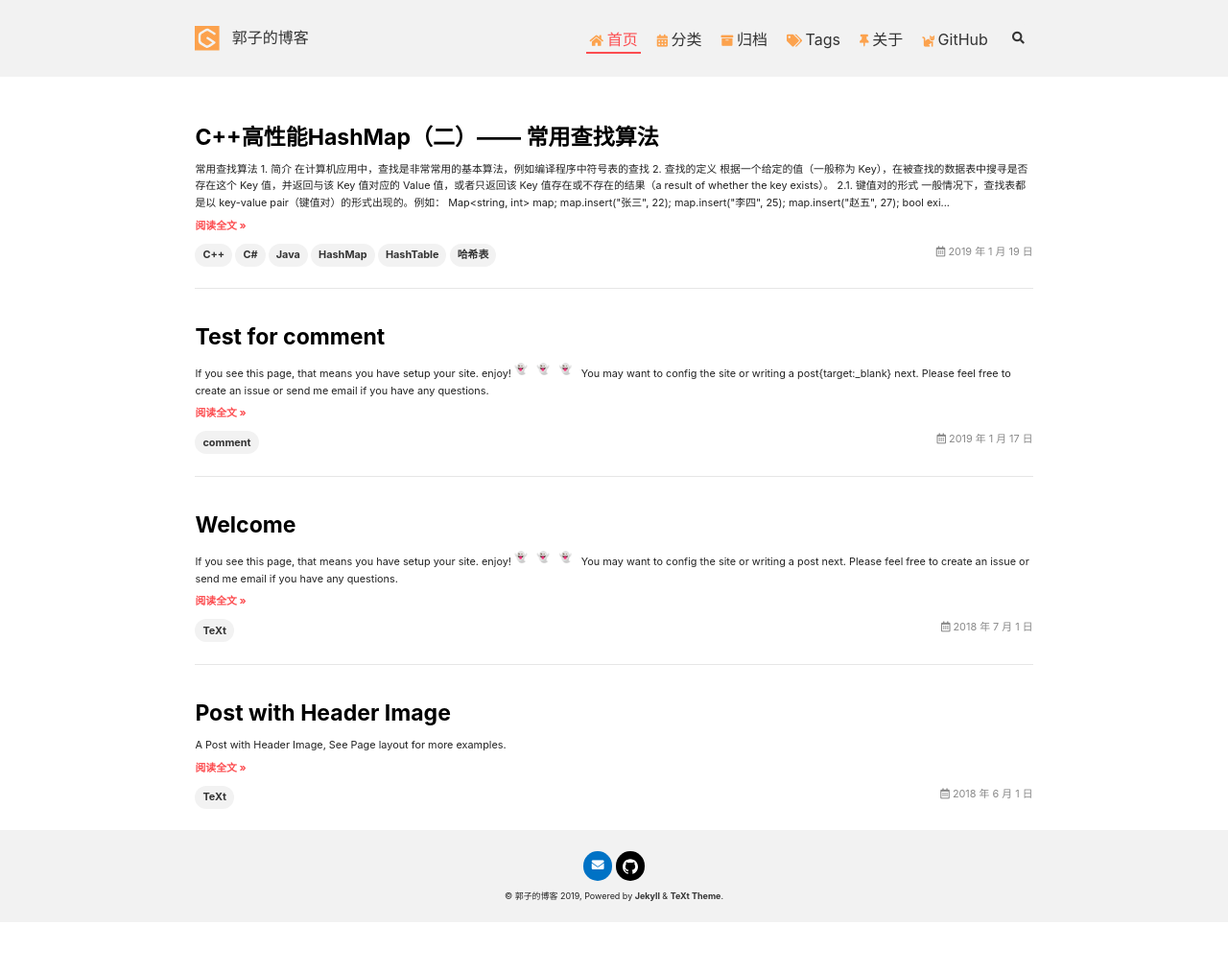
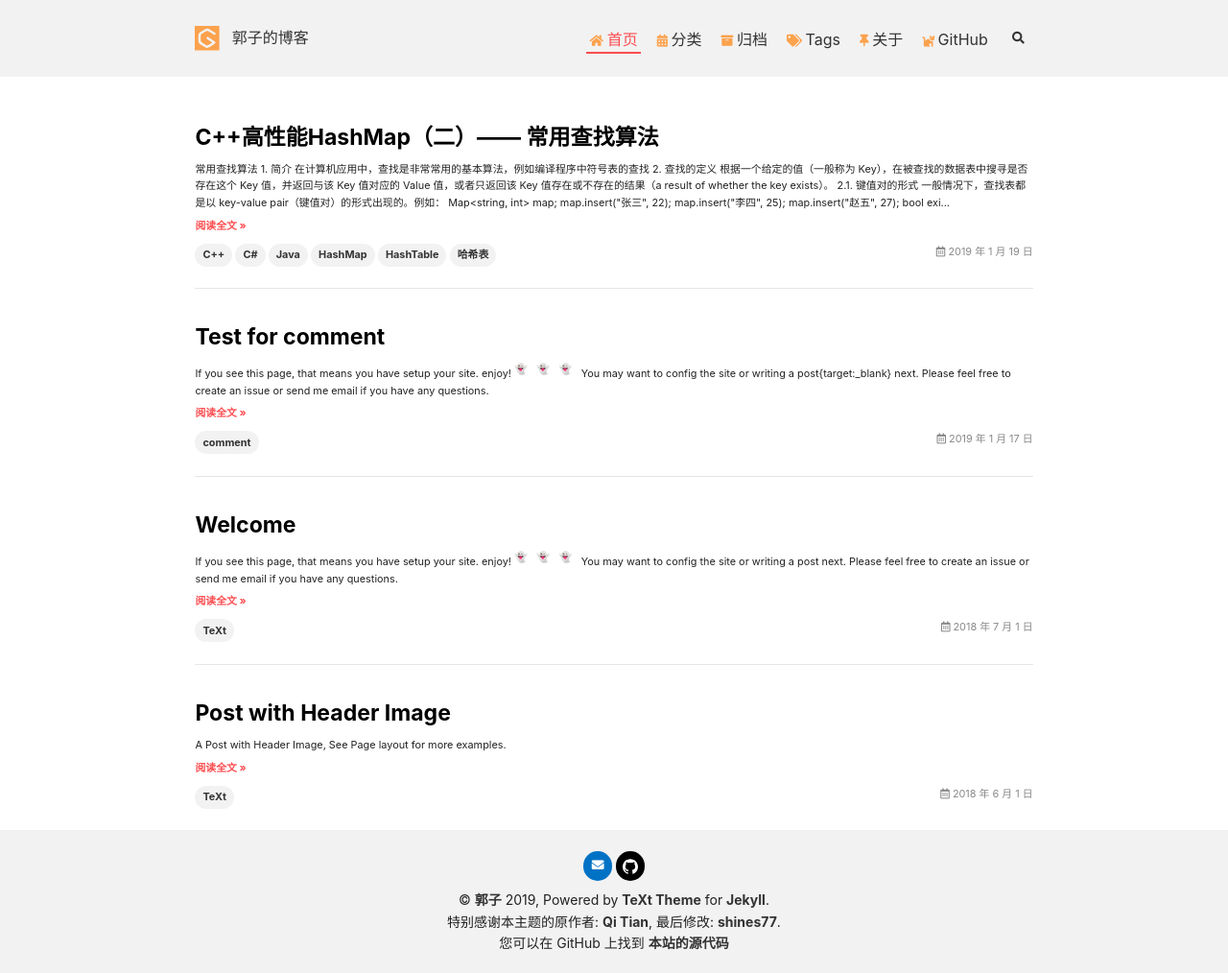
Before and after one commit to shines77/shines77.github.io, a Jekyll site: the page built from index.html, in a window 1280 px wide and 1014 px high. Shown: the whole window at 96% size. Built offline with Jekyll 4.4.1, drawn with Linux system fonts in a browser that asks for light colours; nearby versions of some CDN libraries; emoji names are drawn with the system emoji font; the list of posts is cut into pages by our own code.

Commit message:
* 为_config.yaml添加了一些配置选项, 并优化了配置选项的顺序; * 美化和增强了footer的copyright的显示版式和显示内容; * 修正search功能的mask的滚动条(不得不使用overflow: auto属性);
Signed-off-by: shines77 <gz_shines@msn.com>

```diff
--- a/_config.yml
+++ b/_config.yml
@@ -17,11 +17,26 @@ markdown    : kramdown
 highlighter : rouge
 permalink   : date
 
+## => Site Settings
+##############################
+title   : 郭子的博客
+# this means to ignore newlines until "Language & timezone"
+description: "专注 C/C++ 高性能编程"
+
+url     : https://shines77.github.io # the base hostname & protocol for your site e.g. https://www.someone.com
+baseurl : / # does not include hostname
+
+## => Your GitHub Repository (if the site is hosted by GitHub)
+##############################
+repository: shines77/jekyll-theme-text
+repository_tree: master
+
 ## => Author and Social
 ##############################
 author:
   type      : # "person" (default), "organization"
-  name      : 郭子
+  name      : 郭子 # Your name or nicename
+  nicename  : shines77 # Your nicename
   url       : https://shines77.github.io
   avatar    : # path or url of avatar image
   bio       : I am an amazing person.
@@ -32,19 +47,12 @@ author:
   weibo     : # "user_id"   the last part of your profile url, e.g. https://www.weibo.com/user_id/profile?...
   douban    : # "user_name" the last part of your profile url, e.g. https://www.douban.com/people/user_name/
   linkedin  : # "user_name" the last part of your profile url, e.g. https://www.linkedin.com/in/user_name/
-  github    : https://github.com/shines77/ # "user_name" the last part of your profile url, e.g. https://github.com/user_name
+  github    : https://github.com/shines77 # "user_name" the last part of your profile url, e.g. https://github.com/user_name
   npm       : # "user_name" the last part of your profile url, e.g. https://www.npmjs.com/~user_name
   telegram  : # "user_name" the last part of your profile url, e.g. https://t.me/user_name
 
-## => Site Settings
+## => Theme settings
 ##############################
-title   : 郭子的博客
-# this means to ignore newlines until "Language & timezone"
-description: "专注 C/C++ 高性能编程"
-
-url     : https://shines77.github.io # the base hostname & protocol for your site e.g. https://www.someone.com
-baseurl : / # does not include hostname
-
 site_theme: default # "default" (default), "dark", "forest", "ocean", "chocolate", "orange"
 highlight_theme: tomorrow-night # "default" (default), "tomorrow", "tomorrow-night", "tomorrow-night-eighties", "tomorrow-night-blue", "tomorrow-night-bright"
 
@@ -52,11 +60,6 @@ highlight_theme: tomorrow-night # "default" (default), "tomorrow", "tomorrow-nig
 ##############################
 lang: zh-CN # the language of your site, default as "en"
 timezone: Asia/Shanghai # see https://en.wikipedia.org/wiki/List_of_tz_database_time_zones for the available values
-
-## => GitHub Repository (if the site is hosted by GitHub)
-##############################
-repository: shines77/jekyll-theme-text
-repository_tree: master
 
 navbar:
   icon: true # false (default), true
@@ -109,6 +112,31 @@ license: CC-BY-4.0 # "CC-BY-4.0", "CC-BY-SA-4.0", "CC-BY-NC-4.0", "CC-BY-ND-4.0"
 ## TOC
 toc:
   selectors: # "h1,h2,h3" (default)
+
+## => Copyright author information
+##############################
+# The original author information display on the page footer copyright.
+original_author: # (Please don't need to modify here)
+  name          : "Qi Tian" # The full name of original author.
+  nicename      : kitian616 # The nicename of original author.
+  url           : https://tianqi.name/jekyll-TeXt-theme # The site url of the original author, e.g. https://your_domain_name/your_path
+  description   : "TeXt is a super customizable theme for Jekyll."
+
+# The last modified author information display on the page footer copyright.
+last_modified_author: # (Please don't need to modify here)
+  name          : "Guo XiongHui" # The full name of last modified author.
+  nicename      : shines77  # The nicename of last modified author.
+  url           : https://github.com/shines77/jekyll-theme-text # The site url of the last modified author, e.g. https://your_domain_name/your_path
+  description   : "TeXt is a super customizable theme for Jekyll, modified by shines77."
+
+# The source code information display on the page footer copyright.
+source_code:
+  hosted_site   : "GitHub" # "GitHub" (default), The hosted site for your repository, e.g. "GitHub", "GitLab", "Bitbucket" or "GiTee"
+  name          : "Guo XiongHui" # Your full name
+  nicename      : shines77 # Your nicename
+  repo_username : shines77 # Your github username or other git site's username
+  repo_url      : https://github.com/shines77/shines77.github.io # The repository url of the source code, e.g. https://github.com/user_name/repository_name
+  description   : "TeXt is a super customizable theme for Jekyll."
 
 ## => Plugins
 ##############################
--- a/_data/locale.yml
+++ b/_data/locale.yml
@@ -1,23 +1,26 @@
 ## => Engish
 ########################
 en: &EN
-  SUBSCRIBE               : "Subscribe"
-  READMORE                : "Read more"
-  SEARCH                  : "Search"
-  CANCEL                  : "Cancel"
-  VIEWS                   : "views"
-  LAST_UPDATED            : "Last updated"
-  PREVIOUS                : "PREVIOUS"
-  NEXT                    : "NEXT"
-  YEAR                    : ""
-  ARTICLE_DATE_FORMAT     : "%b %d, %Y"
-  ARTICLE_LIST_DATE_FORMAT: "%b %d"
-  STATISTICS              : "[POST_COUNT] post articles, [PAGE_COUNT] pages."
-  LICENSE_ANNOUNCE        : "This work is licensed under a [LICENSE] license."
-  POST_ON_GITHUB          : "Edit on Github"
-  FOLLOW_ME               : "Follow me on [NAME]."
-  EMAIL_ME                : "Send me Email."
-  COPYRIGHT_DATES         : "2019"
+  SUBSCRIBE                 : "Subscribe"
+  READMORE                  : "Read more"
+  SEARCH                    : "Search"
+  CANCEL                    : "Cancel"
+  VIEWS                     : "views"
+  LAST_UPDATED              : "Last updated"
+  PREVIOUS                  : "PREVIOUS"
+  NEXT                      : "NEXT"
+  YEAR                      : ""
+  ARTICLE_DATE_FORMAT       : "%b %d, %Y"
+  ARTICLE_LIST_DATE_FORMAT  : "%b %d"
+  STATISTICS                : "[POST_COUNT] post articles, [PAGE_COUNT] pages."
+  LICENSE_ANNOUNCE          : "This work is licensed under a [LICENSE] license."
+  POST_ON_GITHUB            : "Edit on Github"
+  FOLLOW_ME                 : "Follow me on [NAME]."
+  EMAIL_ME                  : "Send me Email."
+  COPYRIGHT_DATES           : "2019"
+  COPYRIGHT_DESCRIPTION     : "[AUTHOR_NAME]'s site."
+  SPECIAL_THANKS_FORMAT     : 'Special thanks to the original author <a href="[ORIGINAL_URL]" title="[ORIGINAL_DESCRIPTION]" target="_blank">[ORIGINAL_AUTHOR]</a> of the theme,<br/>and the last modified author <a href="[LAST_URL]" title="[LAST_DESCRIPTION]" target="_blank">[LAST_AUTHOR]</a>.'
+  SOURCE_SITE_FORMAT        : 'You can find the <a href="[SITE_URL]" title="[SITE_DESCRIPTION]" target="_blank">source code</a> for this site on [HOSTED_SITE]'
 
 en-GB:
   <<: *EN
@@ -31,23 +34,26 @@ en-AU:
 ## => Simplified Chinese
 ########################
 zh-Hans: &ZH_HANS
-  SUBSCRIBE               : "订阅"
-  READMORE                : "阅读全文"
-  SEARCH                  : "搜索"
-  CANCEL                  : "取消"
-  VIEWS                   : "阅读"
-  LAST_UPDATED            : "更新于"
-  PREVIOUS                : "上一篇"
-  NEXT                    : "下一篇"
-  YEAR                    : "年"
-  ARTICLE_DATE_FORMAT     : "%Y 年 %-m 月 %-d 日"
-  ARTICLE_LIST_DATE_FORMAT: "%-m 月 %-d 日"
-  STATISTICS              : "共计 [POST_COUNT] 篇文章，[PAGE_COUNT] 页。"
-  LICENSE_ANNOUNCE        : "本文遵守 [LICENSE] 许可协议。"
-  POST_ON_GITHUB          : "在 Github 上修改"
-  FOLLOW_ME               : "在 [NAME] 上关注我。"
-  EMAIL_ME                : "给我发邮件。"
-  COPYRIGHT_DATES         : "2019"
+  SUBSCRIBE                 : "订阅"
+  READMORE                  : "阅读全文"
+  SEARCH                    : "搜索"
+  CANCEL                    : "取消"
+  VIEWS                     : "阅读"
+  LAST_UPDATED              : "更新于"
+  PREVIOUS                  : "上一篇"
+  NEXT                      : "下一篇"
+  YEAR                      : "年"
+  ARTICLE_DATE_FORMAT       : "%Y 年 %-m 月 %-d 日"
+  ARTICLE_LIST_DATE_FORMAT  : "%-m 月 %-d 日"
+  STATISTICS                : "共计 [POST_COUNT] 篇文章，[PAGE_COUNT] 页。"
+  LICENSE_ANNOUNCE          : "本文遵守 [LICENSE] 许可协议。"
+  POST_ON_GITHUB            : "在 Github 上修改"
+  FOLLOW_ME                 : "在 [NAME] 上关注我。"
+  EMAIL_ME                  : "给我发邮件。"
+  COPYRIGHT_DATES           : "2019"
+  COPYRIGHT_DESCRIPTION     : "[AUTHOR_NAME]的网站"
+  SPECIAL_THANKS_FORMAT     : '特别感谢本主题的原作者: <a href="[ORIGINAL_URL]" title="[ORIGINAL_DESCRIPTION]" target="_blank">[ORIGINAL_AUTHOR]</a>, 最后修改: <a href="[LAST_URL]" title="[LAST_DESCRIPTION]" target="_blank">[LAST_AUTHOR]</a>.'
+  SOURCE_SITE_FORMAT        : '您可以在 [HOSTED_SITE] 上找到 <a href="[SITE_URL]" title="[SITE_DESCRIPTION]" target="_blank">本站的源代码</a>'
 
 zh:
   <<: *ZH_HANS
@@ -59,23 +65,26 @@ zh-SG:
 ## => Traditional Chinese
 ########################
 zh-Hant: &ZH_HANT
-  SUBSCRIBE               : "訂閱"
-  READMORE                : "閱讀更多"
-  SEARCH                  : "搜索"
-  CANCEL                  : "取消"
-  VIEWS                   : "閱讀"
-  LAST_UPDATED            : "更新於"
-  PREVIOUS                : "上一篇"
-  NEXT                    : "下一篇"
-  YEAR                    : "年"
-  ARTICLE_DATE_FORMAT     : "%Y年 %m月%d日"
-  ARTICLE_LIST_DATE_FORMAT: "%m月%d日"
-  STATISTICS              : "共計 [POST_COUNT] 篇文章，[PAGE_COUNT] 頁。"
-  LICENSE_ANNOUNCE        : "本文遵守 [LICENSE] 許可協議。"
-  POST_ON_GITHUB          : "在 Github 上修改"
-  FOLLOW_ME               : "在 [NAME] 上關注我。"
-  EMAIL_ME                : "給我發郵件。"
-  COPYRIGHT_DATES         : "2019"
+  SUBSCRIBE                 : "訂閱"
+  READMORE                  : "閱讀更多"
+  SEARCH                    : "搜索"
+  CANCEL                    : "取消"
+  VIEWS                     : "閱讀"
+  LAST_UPDATED              : "更新於"
+  PREVIOUS                  : "上一篇"
+  NEXT                      : "下一篇"
+  YEAR                      : "年"
+  ARTICLE_DATE_FORMAT       : "%Y年 %m月%d日"
+  ARTICLE_LIST_DATE_FORMAT  : "%m月%d日"
+  STATISTICS                : "共計 [POST_COUNT] 篇文章，[PAGE_COUNT] 頁。"
+  LICENSE_ANNOUNCE          : "本文遵守 [LICENSE] 許可協議。"
+  POST_ON_GITHUB            : "在 Github 上修改"
+  FOLLOW_ME                 : "在 [NAME] 上關注我。"
+  EMAIL_ME                  : "給我發郵件。"
+  COPYRIGHT_DATES           : "2019"
+  COPYRIGHT_DESCRIPTION     : "[AUTHOR_NAME]的網站"
+  SPECIAL_THANKS_FORMAT     : '特別感謝本主題的原作者: <a href="[SITE_URL]" title="[SITE_DESCRIPTION]" target="_blank">[ORIGINAL_AUTHOR]</a>, 最後修改: <a href="[LAST_URL]" title="[LAST_DESCRIPTION]" target="_blank">[LAST_AUTHOR]</a>.'
+  SOURCE_SITE_FORMAT        : '您可以在 [HOSTED_SITE] 上找到 <a href="[SITE_URL]" title="[SITE_DESCRIPTION]" target="_blank">本站的源代碼</a>'
 
 zh-TW:
   <<: *ZH_HANT
@@ -85,23 +94,26 @@ zh-HK:
 ## => Korean
 ########################
 ko: &KO
-  SUBSCRIBE               : "구독하기"
-  READMORE                : "더보기"
-  SEARCH                  : "검색"
-  CANCEL                  : "취소"
-  VIEWS                   : "조회"
-  LAST_UPDATED            : "마지막 수정"
-  PREVIOUS                : "이전"
-  NEXT                    : "다음"
-  YEAR                    : "년"
-  ARTICLE_DATE_FORMAT     : "%Y년 %m월 %d일"
-  ARTICLE_LIST_DATE_FORMAT: "%m월 %d일"
-  STATISTICS              : "전체 글 [POST_COUNT]개, [PAGE_COUNT] 페이지"
-  LICENSE_ANNOUNCE        : "이 글의 저작권은 [LICENSE] 라이센스를 따릅니다."
-  POST_ON_GITHUB          : "Github에서 확인하기"
-  FOLLOW_ME               : "[NAME]에서 팔로우하기"
-  EMAIL_ME                : "이메일 보내기"
-  COPYRIGHT_DATES         : "2019"
+  SUBSCRIBE                 : "구독하기"
+  READMORE                  : "더보기"
+  SEARCH                    : "검색"
+  CANCEL                    : "취소"
+  VIEWS                     : "조회"
+  LAST_UPDATED              : "마지막 수정"
+  PREVIOUS                  : "이전"
+  NEXT                      : "다음"
+  YEAR                      : "년"
+  ARTICLE_DATE_FORMAT       : "%Y년 %m월 %d일"
+  ARTICLE_LIST_DATE_FORMAT  : "%m월 %d일"
+  STATISTICS                : "전체 글 [POST_COUNT]개, [PAGE_COUNT] 페이지"
+  LICENSE_ANNOUNCE          : "이 글의 저작권은 [LICENSE] 라이센스를 따릅니다."
+  POST_ON_GITHUB            : "Github에서 확인하기"
+  FOLLOW_ME                 : "[NAME]에서 팔로우하기"
+  EMAIL_ME                  : "이메일 보내기"
+  COPYRIGHT_DATES           : "2019"
+  COPYRIGHT_DESCRIPTION     : "[AUTHOR_NAME]의 사이트"
+  SPECIAL_THANKS_FORMAT     : '주제의 원본 저자 <a href="[ORIGINAL_URL]" title="[ORIGINAL_DESCRIPTION]" target="_blank">[ORIGINAL_AUTHOR]</a> 및 마지막으로 수정 된 저자 <a href="[LAST_URL]" title ="[LAST_DESCRIPTION]" target="_blank">[LAST_AUTHOR]</a>.'
+  SOURCE_SITE_FORMAT        : '[HOSTED_SITE] 에서 <a href="[SITE_URL]" title="[SITE_DESCRIPTION]" target="_blank">이 사이트의 소스 코드</a> 를 찾을 수 있습니다.'
 
 ko-KR:
   <<: *KO
--- a/_includes/footer.html
+++ b/_includes/footer.html
@@ -26,9 +26,20 @@
       <div>
         {%- include snippets/get-locale-string.html key='COPYRIGHT_DATES' -%}
         {%- assign _locale_copyright_dates = __return -%}
-        © {{ site.title }} {{ _locale_copyright_dates }},
-        Powered by <a title="Jekyll is a simple, blog-aware, static site generator." href="http://jekyllrb.com/">Jekyll</a> & <a
-        title="TeXt is a super customizable Jekyll theme." href="https://github.com/kitian616/jekyll-TeXt-theme">TeXt Theme</a>.
+        {%- include snippets/get-locale-string.html key='COPYRIGHT_DESCRIPTION' -%}
+        {%- assign _locale_copyright_description = __return -%}
+        {%- include snippets/get-locale-string.html key='SPECIAL_THANKS_FORMAT' -%}
+        {%- assign _locale_special_thanks_format = __return -%}
+        {%- include snippets/get-locale-string.html key='SOURCE_SITE_FORMAT' -%}
+        {%- assign _locale_source_site_format = __return -%}
+        {%- if site.source_code.hosted_site -%}
+          {%- assign __source_hosted_site = site.source_code.hosted_site -%}
+        {%- else -%}
+          {%- assign __source_hosted_site = "GitHub" -%}
+        {%- endif -%}
+        © <a href="{{ site.url }}" title="{{ _locale_copyright_description | replace: '[AUTHOR_NAME]', site.author.name }}">{{ site.author.name }}</a> {{ _locale_copyright_dates }}, Powered by <a href="{{ site.last_modified_author.url }}" title="{{ site.last_modified_author.description }}" target="_blank">TeXt Theme</a> for <a href="http://jekyllrb.com/" title="Jekyll is a simple, blog-aware, static site generator." target="_blank">Jekyll</a>.<br/>
+        {{ _locale_special_thanks_format | replace: '[ORIGINAL_URL]', site.original_author.url | replace: '[ORIGINAL_DESCRIPTION]', site.original_author.description | replace: '[ORIGINAL_AUTHOR]', site.original_author.name | replace: '[LAST_URL]', site.last_modified_author.url | replace: '[LAST_DESCRIPTION]', site.last_modified_author.description | replace: '[LAST_AUTHOR]', site.last_modified_author.nicename }}<br/>
+        {{ _locale_source_site_format | replace: '[SITE_URL]', site.source_code.repo_url | replace: '[SITE_DESCRIPTION]', site.source_code.description | replace: '[HOSTED_SITE]', __source_hosted_site }}
       </div>
     </div>
   </div>
--- a/_sass/common/_variables.scss
+++ b/_sass/common/_variables.scss
@@ -104,7 +104,8 @@ $base: (
   font-size-article-content-code:   0.75rem,
   line-height-article-content-code: 1.6,
 
-  font-size-footer-body:            1rem,
+  font-size-footer:                 0.875rem,
+  line-height-footer:               1.6,
 );
 
 $spacers: (
--- a/_sass/components/_footer.scss
+++ b/_sass/components/_footer.scss
@@ -13,10 +13,10 @@
     @include link-colors ($footer-text-color, $main-color-1);
   }
   .site-info {
-    font-size: map-get($base, font-size-xs);
+    font-size: map-get($base, font-size-footer);
     text-align: center;
     .menu {
-      line-height: map-get($base, line-height-xs);
+      line-height: map-get($base, line-height-footer);
       & > * {
         &:not(:last-child) {
           @include split-line(right, default, $footer-text-color);
--- a/_sass/components/_search.scss
+++ b/_sass/components/_search.scss
@@ -1,5 +1,5 @@
 .search {
-  @include overflow(scroll);
+  @include overflow(auto);
 }
 
 .search-google-custom-search-engine {
```
